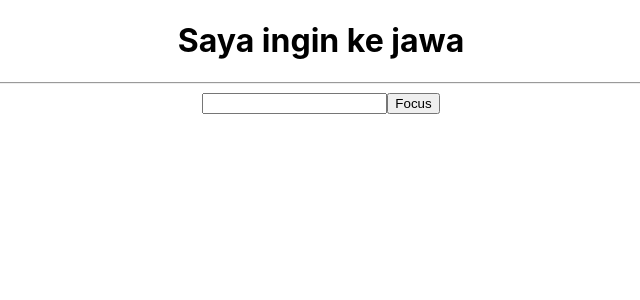
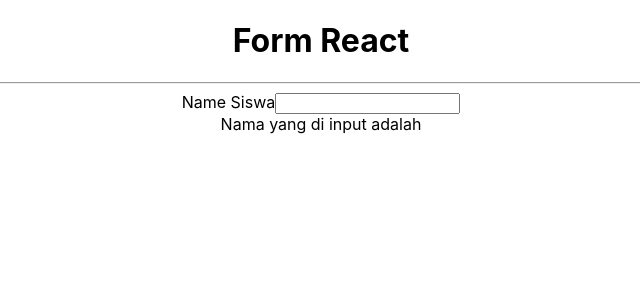
Before and after one commit to yuliantocode93/ReactJS-Basic-2, a React (Create React App) app: page / in a window 1280 px wide. Shown: the top 300 px of the page, without its empty margins (319-959 px from the left). Built offline with nearby package versions, Linux system fonts and the light colour scheme.

Commit message:
controlled Form

```diff
--- a/src/App.js
+++ b/src/App.js
@@ -2,30 +2,40 @@
 import { useState, useEffect, useRef } from "react";
 
 function App() {
-  const headingRef = useRef();
-  const imputRef = useRef();
-  const [lokasi, setLokasi] = useState("Jakarta");
+  const [nama, setNama] = useState("");
+  useEffect(() => {
+    console.log("Nama yang di inputkan: ", nama);
+    if (nama.length < 3) {
+      console.error("harus lebih dari 2 huruf");
+    }
+  }, [nama]);
 
-  useEffect(() => {
-    console.log("lokasi === ", lokasi);
-    console.log("heading", headingRef.current);
-    headingRef.current.textContent = `Saya ingin ke jawa`;
-
-    console.log("h1 height === ", headingRef.current.clientHeight);
-    console.log("h1 className === ", headingRef.current.className);
-    console.log("h1 ID === ", headingRef.current.id);
-  }, [lokasi]);
+  const onSubmit = (event) => {
+    event.preventDefault();
+    const form = event.target;
+    const formData = new FormData(form);
+    const formJSON = Object.fromEntries(formData.entries());
+    console.log(formJSON);
+  };
 
   return (
     <div className="App">
-      <h1 id="ini-h1" className="ini-class-name" ref={headingRef}>
-        Saya ingin ke {lokasi}
-      </h1>
+      <h1>Form React</h1>
 
       <hr />
 
-      <input ref={imputRef} />
-      <button onClick={() => imputRef.current.focus()}>Focus</button>
+      <form className="form" onSubmit={onSubmit}>
+        <div>
+          <label htmlFor="nama">Name Siswa</label>
+          <input id="nama" value={nama} onChange={(e) => setNama(e.target.value)} />
+          <div>Nama yang di input adalah {nama}</div>
+          {nama.length > 0 && nama.length < 3 && (
+            <div className="error" style={{ color: "red" }}>
+              nama tidak boleh kurang dari 3
+            </div>
+          )}
+        </div>
+      </form>
     </div>
   );
 }
```
